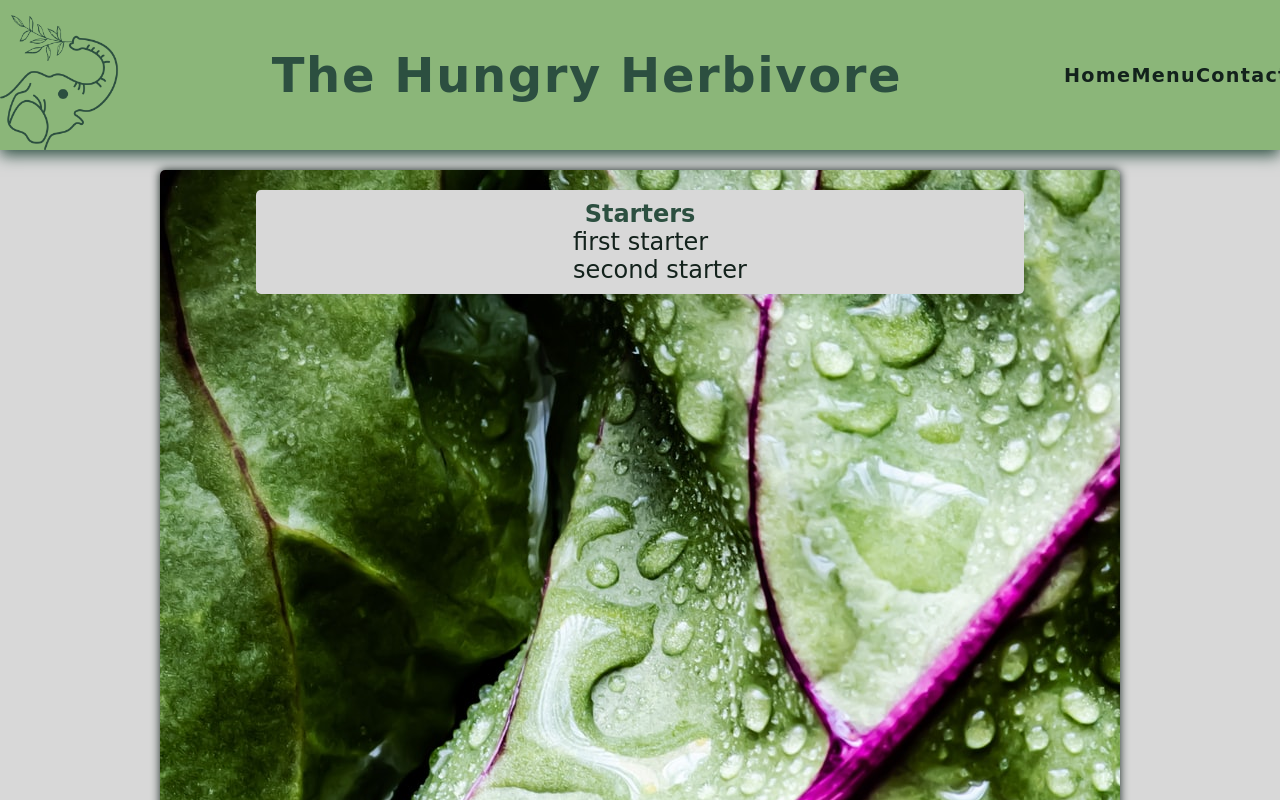
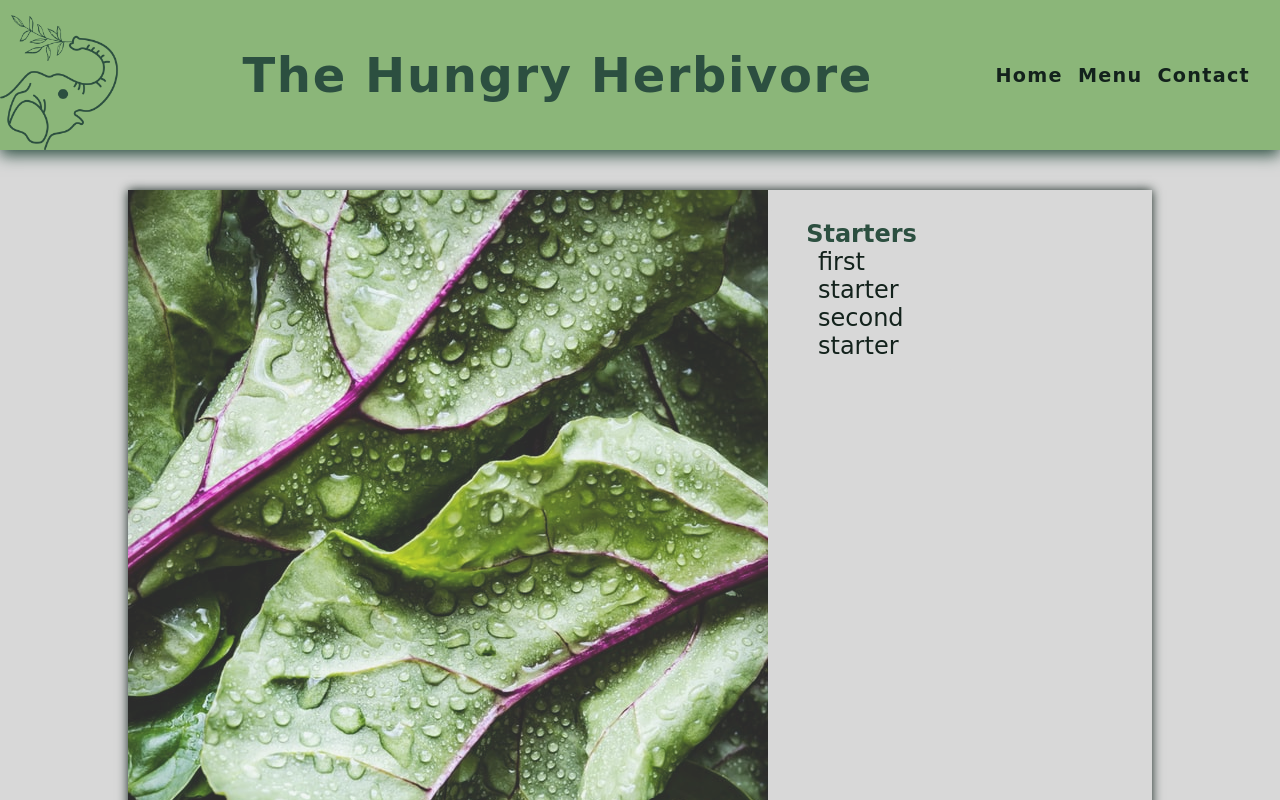
Before and after one commit to stardust2stardust/Restaurant-Page, a website built with webpack: page dist/index.html in a window 1280 px wide. Both pictures are taken after a click on the item "Menu". Shown: the top 800 px of the page. Built offline with nearby package versions, Linux system fonts and the light colour scheme; a web font is replaced by a local one.

Commit message:
change layout of image and menu content on Menu Page

```diff
--- a/src/menu.js
+++ b/src/menu.js
@@ -1,8 +1,17 @@
+import menuImage from './images/monika-grabkowska-leafygreens.jpg'
+
 export default function menuPage() {
     console.log('menu tab clicked')
     const mainContent = document.querySelector('main');
 
     mainContent.replaceChildren();
+
+    const menuDiv = document.createElement('div');
+    menuDiv.classList.add('menu-div');
+
+    const menuSideImage = document.createElement('img');
+    menuSideImage.src = menuImage;
+    menuSideImage.classList.add('menu-side-image');
 
     const fullMenu = document.createElement('div');
     fullMenu.classList.add('full-menu');
@@ -26,6 +35,7 @@ export default function menuPage() {
     ulStarters.append(starter1, starter2)
     starters.append(startersHeading, ulStarters);
     fullMenu.append(starters)
-    mainContent.appendChild(fullMenu);
+    menuDiv.append(menuSideImage, fullMenu)
+    mainContent.appendChild(menuDiv);
 
 }
--- a/src/styles.css
+++ b/src/styles.css
@@ -33,7 +33,8 @@ h1 {
 
 .nav-items {
     display: flex;
-    width: 20%;
+    padding: 30px;
+    align-items: center;
     justify-content: space-around;
     list-style: none;
     cursor: pointer;
@@ -42,6 +43,7 @@ h1 {
     font-weight: 700;
     letter-spacing: 0.08rem;
     margin-left: auto;
+    gap: 15px;
 }
 
 main {
@@ -50,14 +52,24 @@ main {
     align-items: center;
 }
 
+.menu-div {
+    display: flex;
+    margin-top: 40px;
+    box-shadow: 0px 0px 10px #13221c;
+    width: 80%;
+}
+
+.menu-side-image {
+    opacity: 0.8;
+}
+
 .full-menu {
     display: flex;
-    justify-content: center;
-    width: 75%;
-    height: 100vh;
-    background-image: url('./images/monika-grabkowska-i14VzlCp-Eo-unsplash.jpg');
-    margin-top: 20px;
-    box-shadow: 0px 0px 10px #13221c;
+    flex-direction: column;
+
+
+
+
     border-radius: 5px;
 }
 
```
Also changed, not shown: dist/633fc8cd2d46fe35526d.jpg (deleted), dist/b5d4ea9b45ad78626f68.jpg (deleted), dist/cc6c310f1ac241c45452.jpg (added), dist/main.js, src/images/monika-grabkowska-i14VzlCp-Eo-unsplash.jpg (deleted), src/images/monika-grabkowska-leafygreens.jpg (added).
